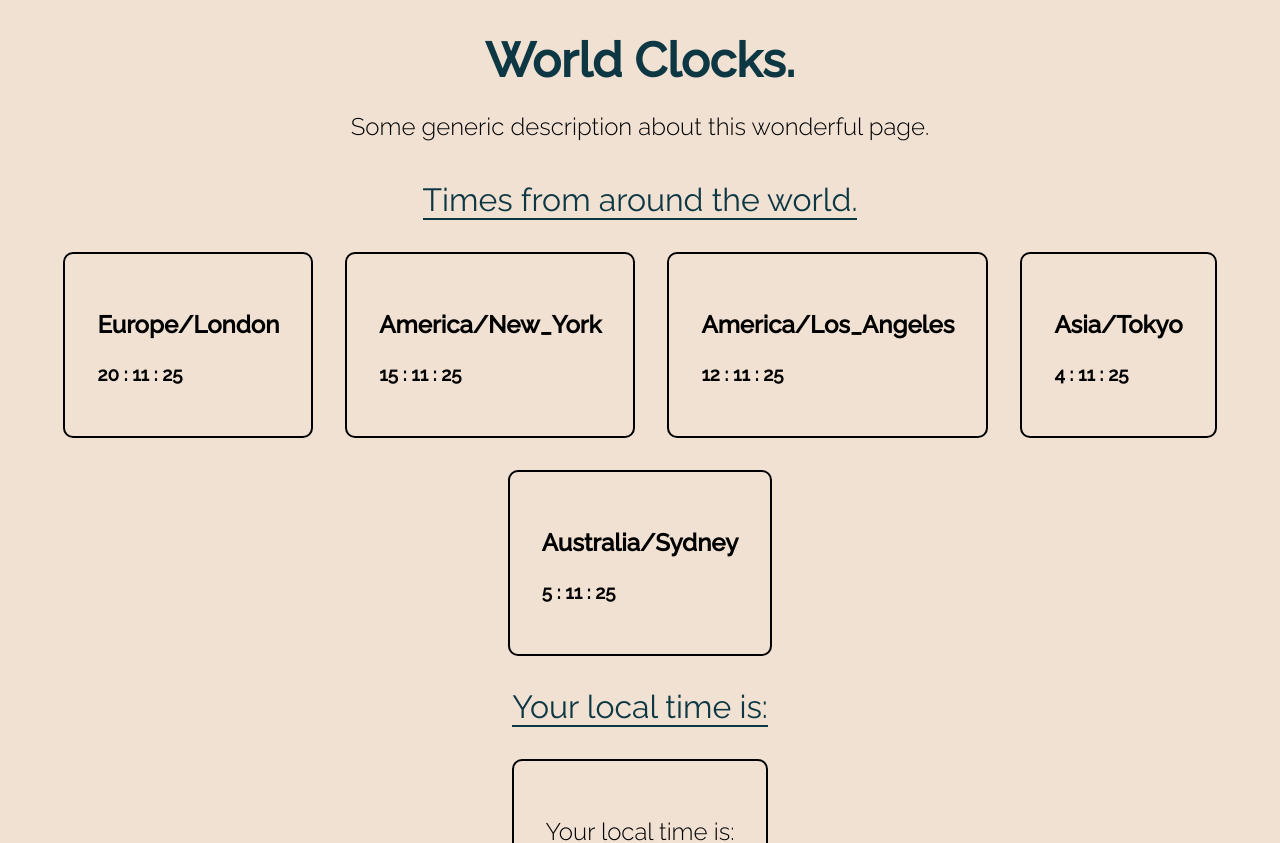
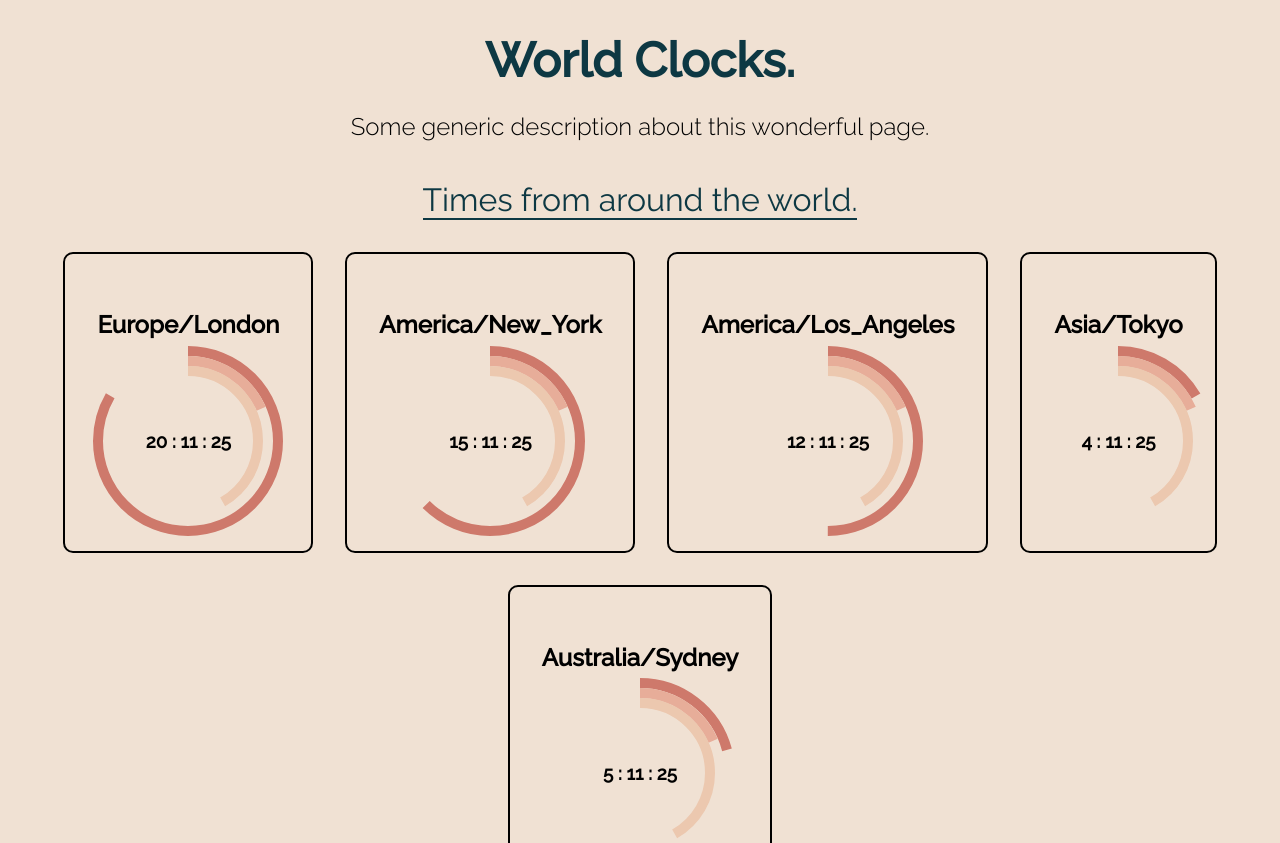
Before and after one commit to conermurphy/SVG-World-Clocks, a React (Create React App) app: page / in a window 1280 px wide. Shown: the top 843 px of the page. Built offline with nearby package versions, Linux system fonts and the light colour scheme.

Commit message:
Fixed / Styled SVG components

```diff
--- a/src/components/SVGCircle.js
+++ b/src/components/SVGCircle.js
@@ -2,37 +2,15 @@ import React from 'react';
 import SVGCircleStyles from "./SVGCircleStyles.module.css";
 
 const SVGCircle = ({ type, radius }) => {
-    if (type === "hour") {
-      return (<svg className={SVGCircleStyles.hourCircleSvg}><path fill="none" stroke="#333" strokeWidth="6" d={describeArc(50, 50, 100, 0, radius)}/></svg>);
-    } else if (type === "minute") {
-      return (<svg className={SVGCircleStyles.minuteCircleSvg}><path fill="none" stroke="#333" strokeWidth="6" d={describeArc(50, 50, 90, 0, radius)}/></svg>);
-    } else {
-      return (<svg className={SVGCircleStyles.secondCircleSvg}><path fill="none" stroke="#333" strokeWidth="6" d={describeArc(50, 50, 80, 0, radius)}/></svg>);
-    }
+
+  if (type === "hour") {
+    return (<svg className={SVGCircleStyles.hourCircleSvg}><circle fill="none" stroke="#CE796B" strokeWidth="10" cx="7.5rem" cy="7.5rem" r="90" style={{strokeDashoffset: radius, strokeDasharray: `565`}}/></svg>);
+  } else if (type === "minute") {
+    return (<svg className={SVGCircleStyles.minuteCircleSvg}><circle fill="none" stroke="#E7AD99" strokeWidth="10" cx="7.5rem" cy="7.5rem" r="80" style={{strokeDashoffset: radius, strokeDasharray: `503`}}/></svg>);
+  } else {
+    return (<svg className={SVGCircleStyles.secondCircleSvg}><circle fill="none" stroke="#ECC8AF" strokeWidth="10" cx="7.5rem" cy="7.5rem" r="70" style={{strokeDashoffset: radius, strokeDasharray: `440`}}/></svg>);
+  }
+
 };
 
-function polarToCartesian(centerX, centerY, radius, angleInDegrees) {
-    var angleInRadians = (angleInDegrees-90) * Math.PI / 180.0;
-
-    return {
-      x: centerX + (radius * Math.cos(angleInRadians)),
-      y: centerY + (radius * Math.sin(angleInRadians))
-    };
-  }
-
-  function describeArc(x, y, radius, startAngle, endAngle){
-
-      var start = polarToCartesian(x, y, radius, endAngle);
-      var end = polarToCartesian(x, y, radius, startAngle);
-
-      var largeArcFlag = endAngle - startAngle <= 180 ? "0" : "1";
-
-      var d = [
-          "M", start.x, start.y,
-          "A", radius, radius, 0, largeArcFlag, 0, end.x, end.y
-      ].join(" ");
-
-      return d;
-  }
-
 export default SVGCircle
--- a/src/components/SVGCircleStyles.module.css
+++ b/src/components/SVGCircleStyles.module.css
@@ -1,7 +1,6 @@
 .hourCircleSvg, .minuteCircleSvg, .secondCircleSvg {
+    width: 15rem;
+    height: 15rem;
+    transform: rotate(-90deg);
     position: absolute;
-    top: 0;
-    left: 0;
-    width: 100px;
-    height: 100px;
 }
--- a/src/components/clock.js
+++ b/src/components/clock.js
@@ -52,10 +52,9 @@ class Clock extends React.Component {
 
     render()    {
         const { hour, minute, second } = this.state;
-		const hourRadius = mapNumber(hour, 24, 0, 0, 360);
-		const minuteRadius = mapNumber(minute, 60, 0, 0, 360);
-		const secondRadius = mapNumber(second, 60, 0, 0, 360);
-
+		const hourRadius = 565 - ((565/24) * hour);
+		const minuteRadius = 503 - ((503/60) * minute);
+		const secondRadius = 440 - ((440/60) * second);
 		if(!second) {
 			return null;
         }
@@ -81,8 +80,4 @@ class Clock extends React.Component {
     }
 }
 
-function mapNumber(number, in_min, in_max, out_min, out_max) {
-    return 360 - (number - in_min) * (out_max - out_min) / (in_max - in_min) + out_min;
-  }
-
 export default Clock;
--- a/src/components/clockStyles.module.css
+++ b/src/components/clockStyles.module.css
@@ -6,5 +6,9 @@
 }
 
 .SVGContainer   {
+    display: flex;
+    align-items: center;
+    justify-content: center;
     position: relative;
+    padding: 3rem 0;
 }
```
